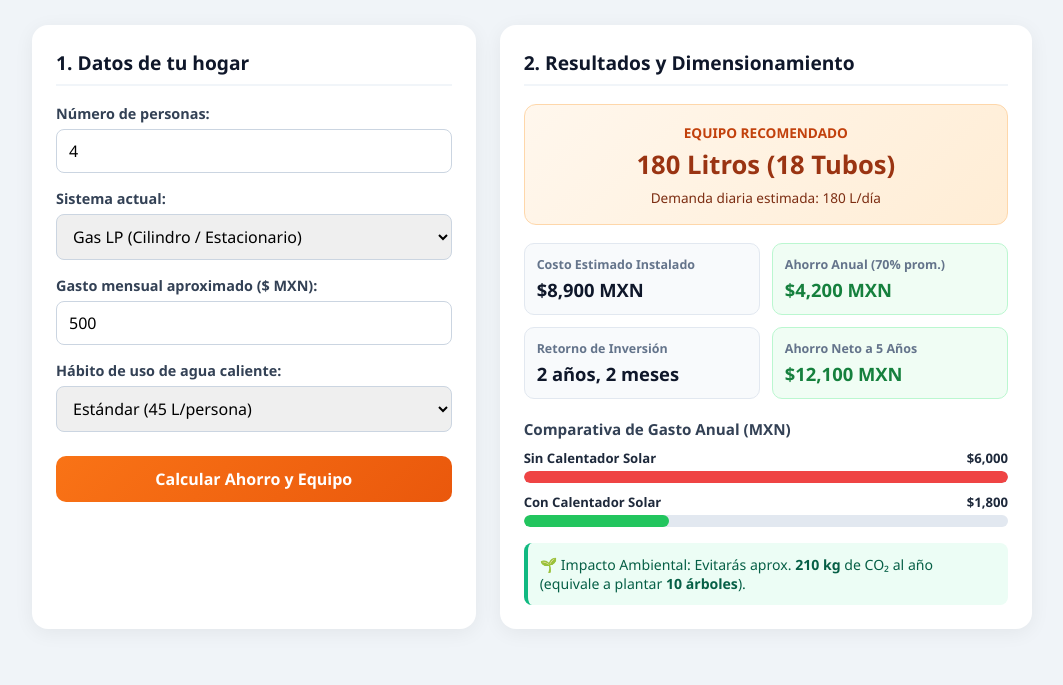
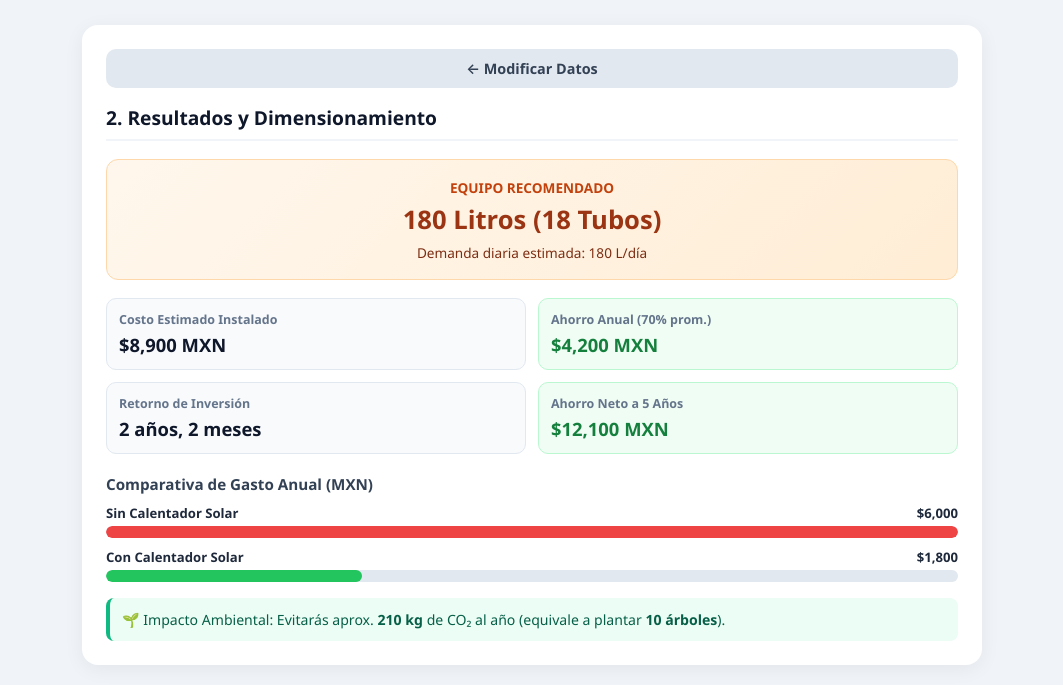
Before and after one commit to barcnsss/EcoCalc, a plain HTML site: page index.html in a window 1280 px wide. Both pictures are taken after a click on the button "Calcular Ahorro y Equipo". Shown: the part 126-811 px from the top of the page, without its empty margins (108-1171 px from the left). Drawn offline with Linux system fonts and the light colour scheme.

Commit message:
Update index.html

```diff
--- a/index.html
+++ b/index.html
@@ -7,34 +7,17 @@
   <style>
     * { box-sizing: border-box; margin: 0; padding: 0; font-family: 'Segoe UI', system-ui, -apple-system, sans-serif; }
     body { background-color: #f0f4f8; color: #1e293b; padding: 20px; }
-    .container { max-width: 1000px; margin: 0 auto; }
+    .container { max-width: 600px; margin: 0 auto; transition: max-width 0.4s ease; }
+    .container.wide { max-width: 900px; }
+
     .header { text-align: center; margin-bottom: 28px; }
     .badge { display: inline-block; background: #dbeafe; color: #1d4ed8; font-size: 0.8rem; font-weight: 700; padding: 4px 12px; border-radius: 20px; margin-bottom: 8px; }
     .header h1 { font-size: 2rem; color: #0f172a; }
     .header p { color: #475569; margin-top: 4px; }
 
-    .calculator-grid {
-      display: flex;
-      justify-content: center;
-      transition: all 0.4s ease;
-    }
+    .card { background: #ffffff; border-radius: 16px; padding: 24px; box-shadow: 0 4px 20px rgba(0, 0, 0, 0.06); width: 100%; }
+    .card h2 { font-size: 1.2rem; margin-bottom: 18px; color: #0f172a; border-bottom: 2px solid #f1f5f9; padding-bottom: 8px; }
 
-    .calculator-grid.two-columns {
-      display: grid;
-      grid-template-columns: 1fr 1.2fr;
-      gap: 24px;
-    }
-
-    @media (max-width: 768px) {
-      .calculator-grid.two-columns {
-        grid-template-columns: 1fr;
-      }
-    }
-
-    .card { background: #ffffff; border-radius: 16px; padding: 24px; box-shadow: 0 4px 20px rgba(0, 0, 0, 0.06); width: 100%; max-width: 500px; }
-    .calculator-grid.two-columns .card { max-width: none; }
-
-    .card h2 { font-size: 1.2rem; margin-bottom: 18px; color: #0f172a; border-bottom: 2px solid #f1f5f9; padding-bottom: 8px; }
     .form-group { margin-bottom: 16px; }
     .form-group label { display: block; font-size: 0.9rem; font-weight: 600; margin-bottom: 6px; color: #334155; }
     .form-group input, .form-group select { width: 100%; padding: 10px 12px; border: 1.5px solid #cbd5e1; border-radius: 8px; font-size: 1rem; }
@@ -58,29 +41,37 @@
       box-shadow: 0 6px 15px rgba(234, 88, 12, 0.3);
     }
 
-    /* Resultados ocultos al inicio */
-    .results-section {
-      display: none;
-      opacity: 0;
-      transform: translateY(20px);
-      transition: opacity 0.5s ease, transform 0.5s ease;
+    .btn-secondary {
+      width: 100%;
+      padding: 10px;
+      background: #e2e8f0;
+      color: #334155;
+      border: none;
+      border-radius: 10px;
+      font-size: 0.9rem;
+      font-weight: 600;
+      cursor: pointer;
+      margin-bottom: 16px;
+      transition: background 0.15s;
     }
-    .results-section.visible {
-      display: block;
-      opacity: 1;
-      transform: translateY(0);
-    }
+    .btn-secondary:hover { background: #cbd5e1; }
+
+    /* Control de vistas (Pantallas separadas) */
+    .view { display: none; }
+    .view.active { display: block; }
 
     .highlight-box { background: linear-gradient(135deg, #fff7ed, #ffedd5); border: 1px solid #fed7aa; border-radius: 12px; padding: 16px; text-align: center; margin-bottom: 18px; }
     .highlight-box .label { font-size: 0.85rem; text-transform: uppercase; font-weight: 700; color: #c2410c; }
     .highlight-box .big-value { font-size: 1.6rem; font-weight: 800; color: #9a3412; margin: 4px 0; }
     .highlight-box .sub-label { font-size: 0.85rem; color: #7c2d12; }
+
     .metrics-grid { display: grid; grid-template-columns: 1fr 1fr; gap: 12px; margin-bottom: 20px; }
     .metric-card { background: #f8fafc; border: 1px solid #e2e8f0; border-radius: 10px; padding: 12px; }
     .metric-card.green { background: #f0fdf4; border-color: #bbf7d0; }
     .m-title { display: block; font-size: 0.78rem; color: #64748b; font-weight: 600; }
     .m-value { display: block; font-size: 1.15rem; font-weight: 800; color: #0f172a; margin-top: 4px; }
     .metric-card.green .m-value { color: #15803d; }
+
     .chart-box { margin-bottom: 16px; }
     .chart-box h3 { font-size: 0.95rem; margin-bottom: 10px; color: #334155; }
     .bar-group { margin-bottom: 10px; }
@@ -93,16 +84,16 @@
   </style>
 </head>
 <body>
-<div class="container">
+<div id="mainContainer" class="container">
   <header class="header">
     <div class="badge">Ingeniería en Energía • Prototipo Web</div>
     <h1>☀️ EcoCalc Solar</h1>
     <p>Calculadora inteligente de dimensionamiento y ahorro para calentadores solares</p>
   </header>
 
-  <main id="calculatorGrid" class="calculator-grid">
-    <!-- Panel de Datos de Entrada -->
-    <section class="card input-section">
+  <main>
+    <!-- VISTA 1: Formulario de Entrada -->
+    <section id="viewForm" class="card view active">
       <h2>1. Datos de tu hogar</h2>
       <div class="form-group">
         <label for="personas">Número de personas:</label>
@@ -131,8 +122,9 @@
       <button id="btnCalcular" class="btn-primary">Calcular Ahorro y Equipo</button>
     </section>
 
-    <!-- Panel de Resultados (Oculto al inicio) -->
-    <section id="resultsSection" class="card results-section">
+    <!-- VISTA 2: Resultados y Dimensionamiento (Pantalla independiente) -->
+    <section id="viewResults" class="card view">
+      <button id="btnVolver" class="btn-secondary">← Modificar Datos</button>
       <h2>2. Resultados y Dimensionamiento</h2>
       <div class="highlight-box">
         <span class="label">Equipo Recomendado</span>
@@ -236,14 +228,22 @@
     document.getElementById('resCo2').textContent = `${co2Evitado} kg`;
     document.getElementById('resArboles').textContent = `${arbolesEquivalentes} árboles`;
 
-    // Mostrar sección de resultados con animación
-    const grid = document.getElementById('calculatorGrid');
-    const results = document.getElementById('resultsSection');
-    grid.classList.add('two-columns');
-    results.classList.add('visible');
+    // Cambiar de pantalla (Ocultar formulario, mostrar resultados)
+    document.getElementById('viewForm').classList.remove('active');
+    document.getElementById('viewResults').classList.add('active');
+    document.getElementById('mainContainer').classList.add('wide');
+    window.scrollTo({ top: 0, behavior: 'smooth' });
+  }
+
+  function volverAlFormulario() {
+    document.getElementById('viewResults').classList.remove('active');
+    document.getElementById('viewForm').classList.add('active');
+    document.getElementById('mainContainer').classList.remove('wide');
+    window.scrollTo({ top: 0, behavior: 'smooth' });
   }
 
   document.getElementById('btnCalcular').addEventListener('click', ejecutarCalculo);
+  document.getElementById('btnVolver').addEventListener('click', volverAlFormulario);
 </script>
 </body>
 </html>
```
